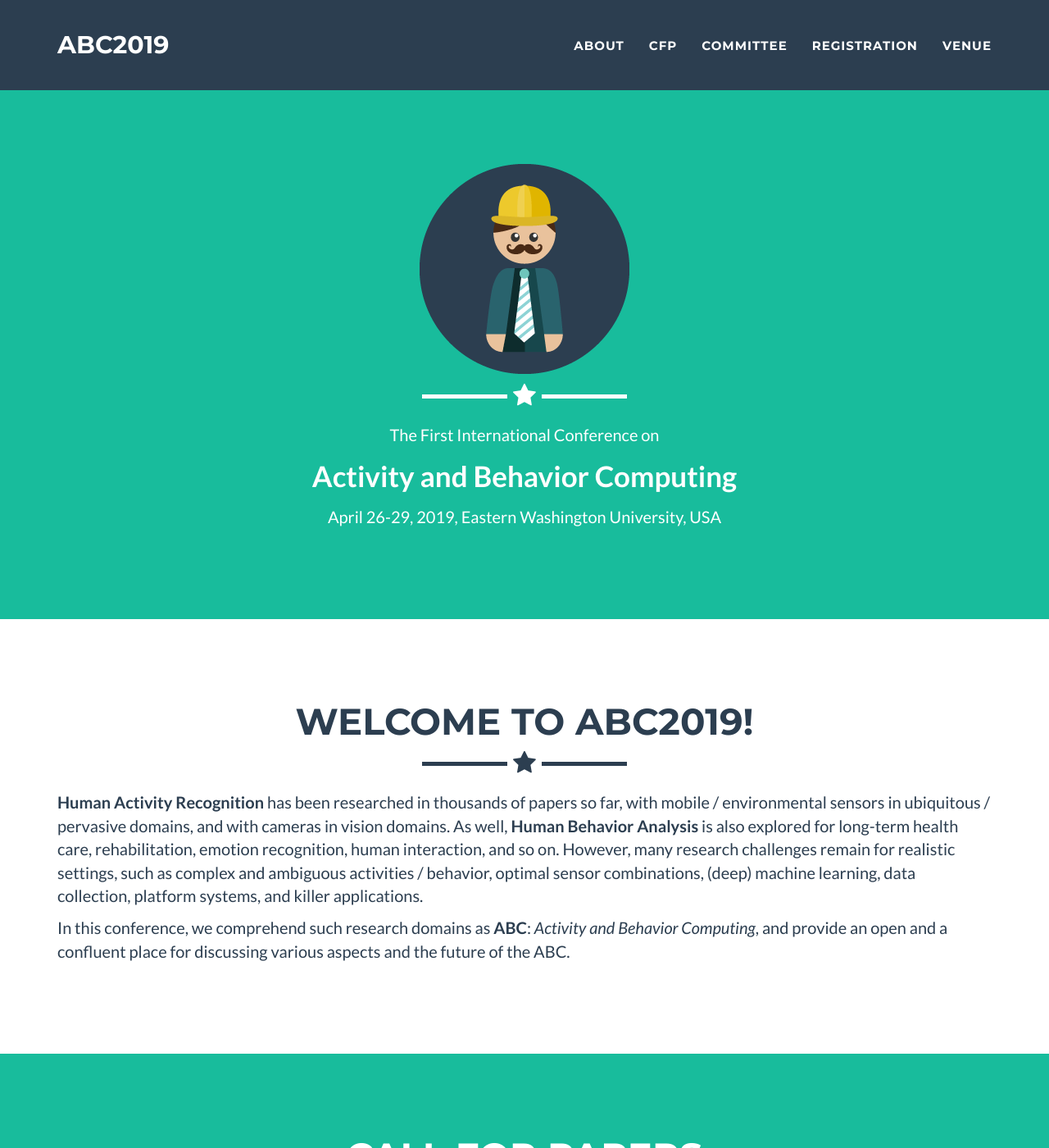
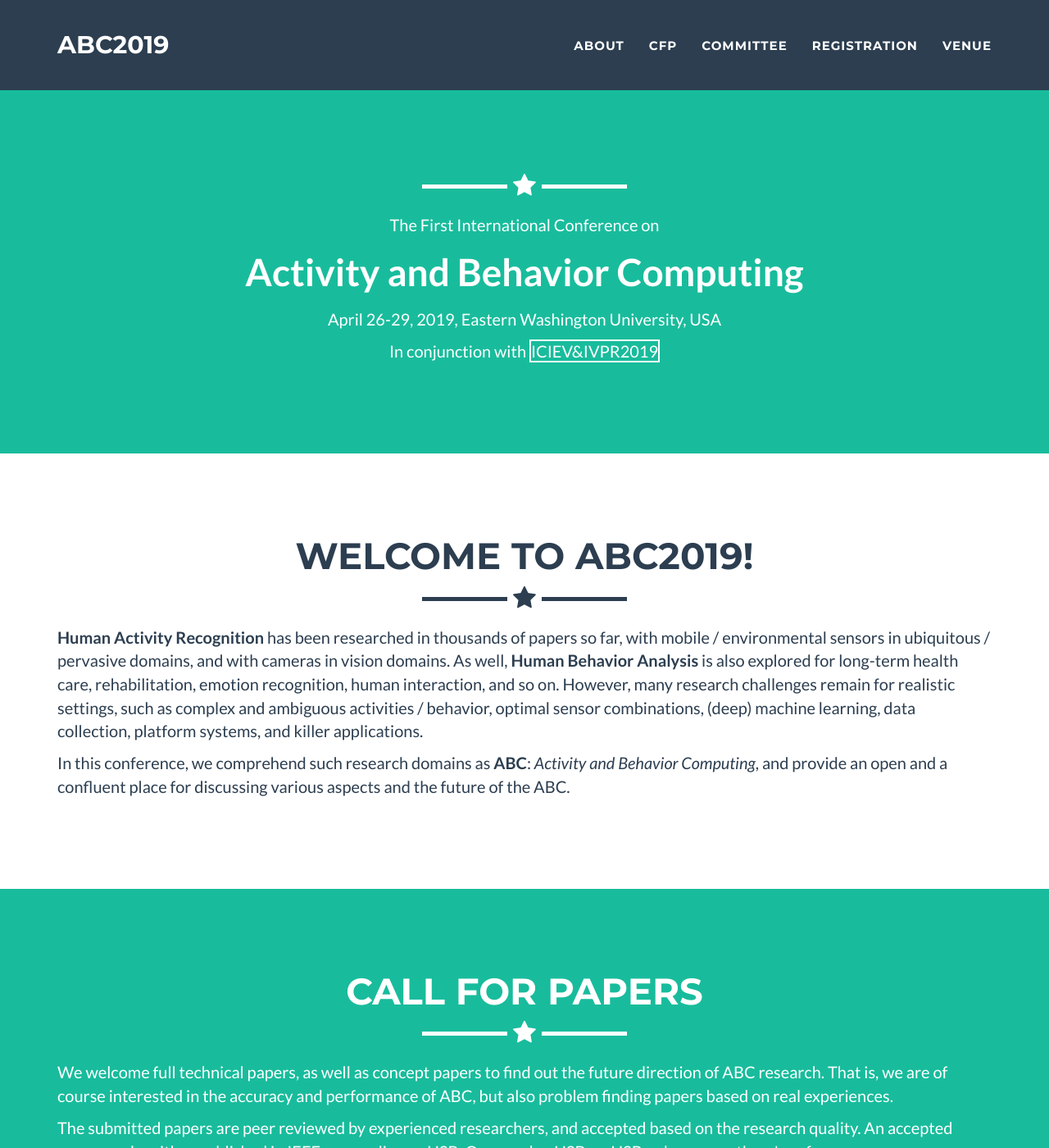
Before and after one commit to abc-research/2019, a Jekyll site: the page built from index.html, in a window 1280 px wide and 1400 px high. Shown: the whole window at 82% size. Built offline with Jekyll 4.4.1, drawn with Linux system fonts in a browser that asks for light colours.

Commit message:
header format

```diff
--- a/_config.yml
+++ b/_config.yml
@@ -9,7 +9,9 @@ conf_title2: "Activity and Behavior Computing"
 meta_author: LastName FirstName
 location: Eastern Washington University, USA
 date: April 26-29, 2019
-
+conjunction:
+  name: ICIEV&IVPR2019
+  url: http://cennser.org/ICIEV/
 
 # Google webmaster tools
 google_verify:
--- a/_includes/css/main.css
+++ b/_includes/css/main.css
@@ -105,7 +105,7 @@ header .intro-text .name {
 }
 
 header .intro-text .skills {
-    font-size: 1.25em;
+    font-size: 1.5em;
     font-weight: 300;
 }
 
@@ -119,8 +119,8 @@ header .intro-text .skills {
         font-size: 4.75em;
     }
 
-    header .intro-text .skills {
-        font-size: 1.75em;
+    header .intro-text .conf-name {
+        font-size: 2.30em;
     }
 }
 
--- a/_includes/header.html
+++ b/_includes/header.html
@@ -3,13 +3,13 @@
         <div class="container">
             <div class="row">
                 <div class="col-lg-12">
-                    <img class="img-responsive" src="img/profile.png" alt="">
+                    <!--img class="img-responsive" src="img/profile.png" alt=""-->
                     <div class="intro-text">
                         <hr class="star-light">
                         <span><p>{{ site.conf_title1 }}</span></p>
-                        <p><span class="skills"><b>{{ site.conf_title2 }}</b></span></p>
+                        <p><span class="conf-name"><b>{{ site.conf_title2 }}</b></span></p>
                         <span><p>{{ site.date }}, {{ site.location }}</p></span>
-
+                        <span><p>In conjunction with <a class="btn-success btn-outline" href="{{ site.conjunction.url }}">{{site.conjunction.name}}</a></p></span>
                     </div>
                 </div>
             </div>
```
Also changed, not shown: 9 other files.
